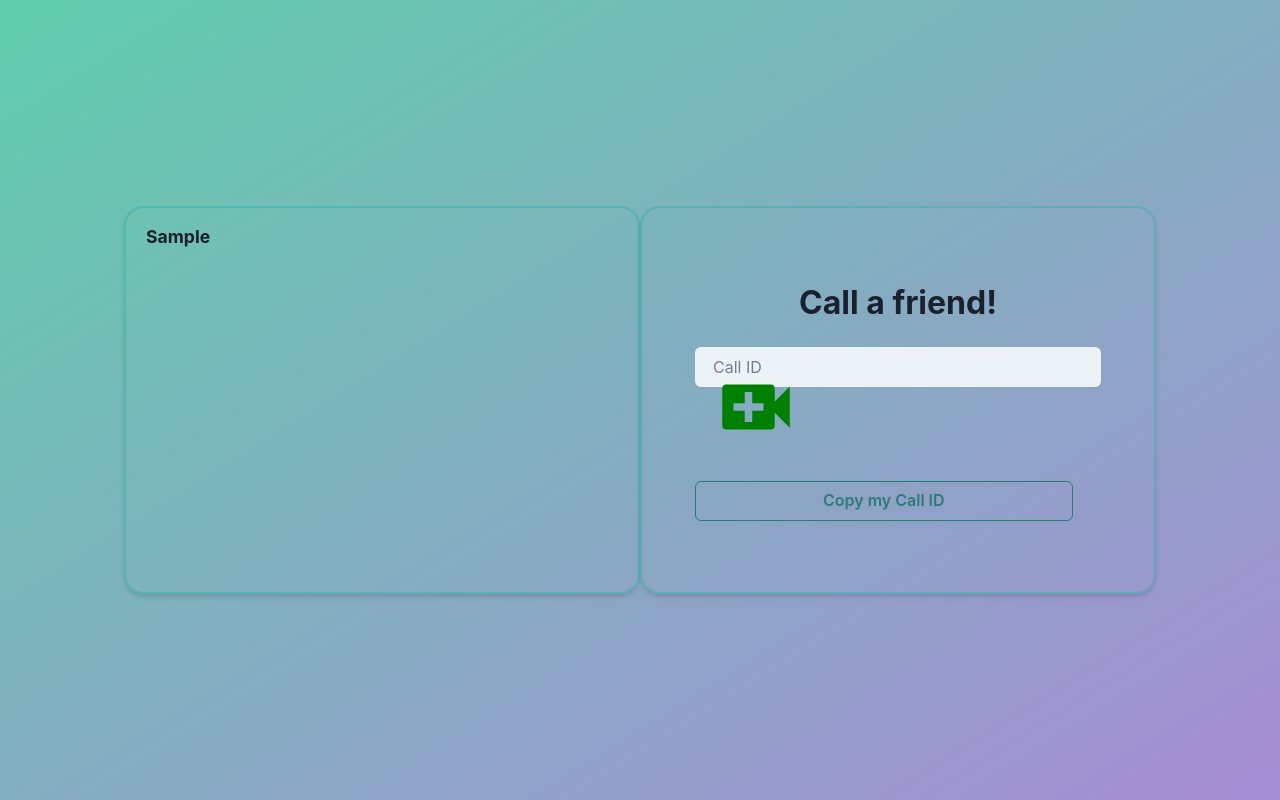
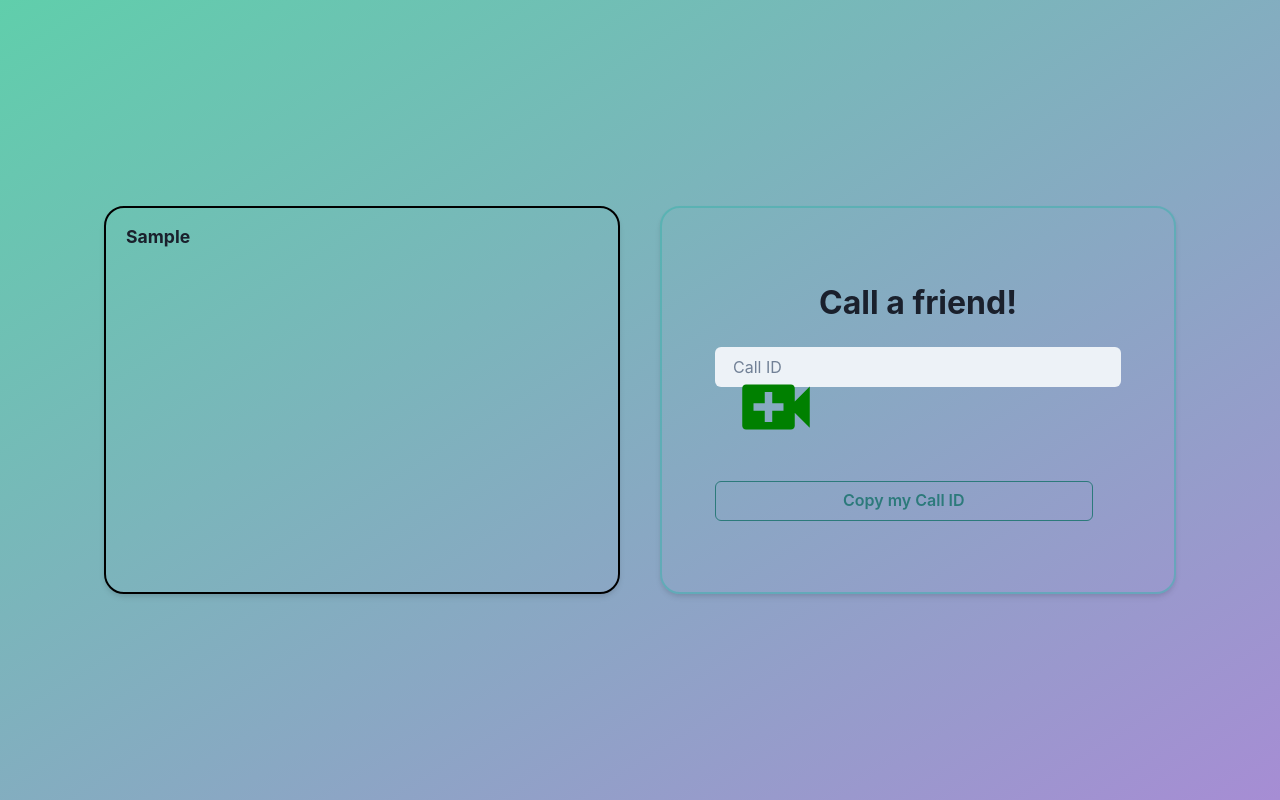
Before and after one commit to oscargonzalezdev/video-call-app, a React (Create React App) app: page / in a window 1280 px wide. Both pictures are taken after typing "Sample" into the empty fields and a click on the button "Start". Built offline with nearby package versions, Linux system fonts and the light colour scheme; no server answers; a web font is replaced by a local one.

Commit message:
refactor(Access): add props and use conditional render to display video player content

```diff
--- a/src/components/Access.js
+++ b/src/components/Access.js
@@ -5,41 +5,47 @@ import { SocketContext } from "../Context"
 import Notifications from "./Notifications"
 import Options from "./Options"
 import VideoPlayer from "./VideoPlayer"
+import CallOptions from './CallOptions'
 
 function Access() {
 
-  const { name, myVideo, userVideo, setName, isLogged, setIsLogged, call, callAccepted, callEnded } = useContext(SocketContext)
+  const { name, setName, isLogged, setIsLogged, callAccepted, callEnded } = useContext(SocketContext)
 
   return (
-    <div className={styles.container}>
-    <Notifications />
+    <div>
+      <Notifications />
       {
         !isLogged ? (
-          <div>
+          <div className='access'>
             <div className={styles.logo}>
               <span>We</span>
               <span>Talk</span>
             </div>
             <Box width='300px' borderRadius='lg' padding='20px'>
               <form className='login-form' onSubmit={() => setIsLogged(true)} >
-                <Input required variant='filled' placeholder='Name' value={name} onChange={(e) => { setName(e.target.value) }} />
-                <Button type="submit" colorScheme='teal' width='100%' marginTop='10px'> Start </Button>
+                <Input fontWeight='bold' bg='#ccc' required  placeholder='Name' value={name} onChange={(e) => { setName(e.target.value) }} />
+                <Button type="submit" colorScheme='teal' width='100%' marginTop='20px'> Start </Button>
               </form>
             </Box>
           </div>
         ) : (
-          <div className='flex-row'>
-            <VideoPlayer video={myVideo} />
+          <div className='flex-row gap-40 flex-wrap'>
+            <VideoPlayer user='sender' />
             {
               callAccepted && !callEnded
-                ? <VideoPlayer video={userVideo} />
-                : <Options />
+                ? (
+                  <>
+                  <CallOptions />
+                  <VideoPlayer user='receiver' />
+                  </>
+                ) : (
+                  <Options />
+                )
             }
           </div>
         )
       }
     </div>
-
   )
 }
 export default Access
--- a/src/components/VideoPlayer.js
+++ b/src/components/VideoPlayer.js
@@ -4,9 +4,8 @@ import { useContext } from "react"
 import { SocketContext } from "../Context"
 
 const VideoPlayer = (props) => {
-
-  const { stream, setStream, name, callAccepted, myVideo, userVideo, callEnded, call } = useContext(SocketContext)
-  const { video } = props
+  const { stream, setStream, name, myVideo, userVideo, call } = useContext(SocketContext)
+  const { user } = props
 
   useEffect(() => {
     navigator.mediaDevices.getUserMedia({ video: true, audio: true })
@@ -19,16 +18,28 @@ const VideoPlayer = (props) => {
   return (
     <>
       {
-        stream && (
+        stream && user === 'sender' && (
           <div>
-            <h2 className="user-name">{video === myVideo ? name : call.name}</h2>
-            <Box boxShadow='md' rounded='lg' borderColor='#38B2AC80' borderWidth='2px' borderRadius='20px' overflow='hidden'>
+            <h2 className="user-name">{name}</h2>
+            <Box boxShadow='md' rounded='lg' borderColor='#000' borderWidth='2px' borderRadius='20px' overflow='hidden'>
               <AspectRatio w='lg' ratio={4 / 3}>
-                <video playsInline muted ref={video} autoPlay />
+              <video playsInline muted ref={myVideo} autoPlay />
               </AspectRatio>
             </Box>
           </div>
         )}
+      {
+        stream && user === 'receiver' && (
+          <div>
+            <h2 className="user-name">{call.name}</h2>
+            <Box boxShadow='md' rounded='lg' borderColor='#000' borderWidth='2px' borderRadius='20px' overflow='hidden'>
+              <AspectRatio w='lg' ratio={4 / 3}>
+                <video playsInline ref={userVideo} autoPlay />
+              </AspectRatio>
+            </Box>
+          </div>
+        )
+      }
     </>
   )
 }
```
